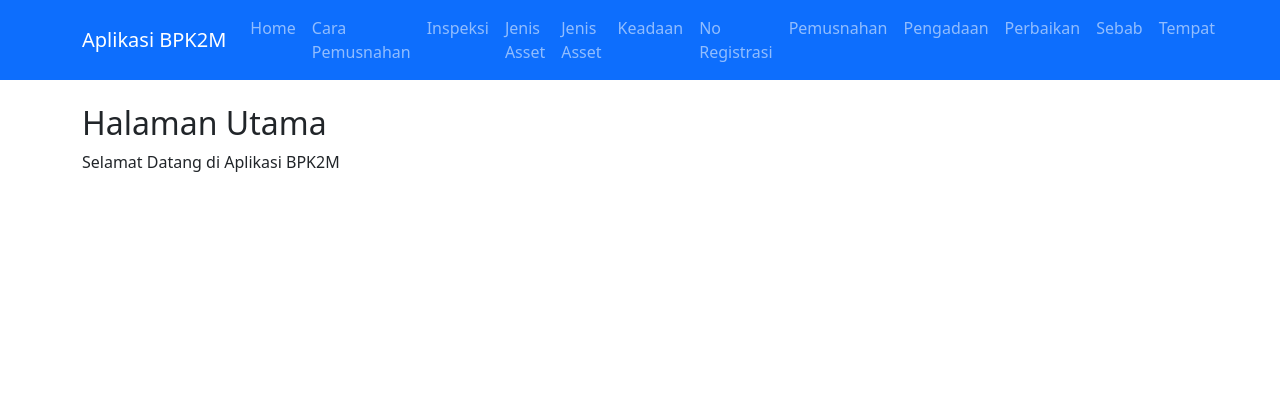
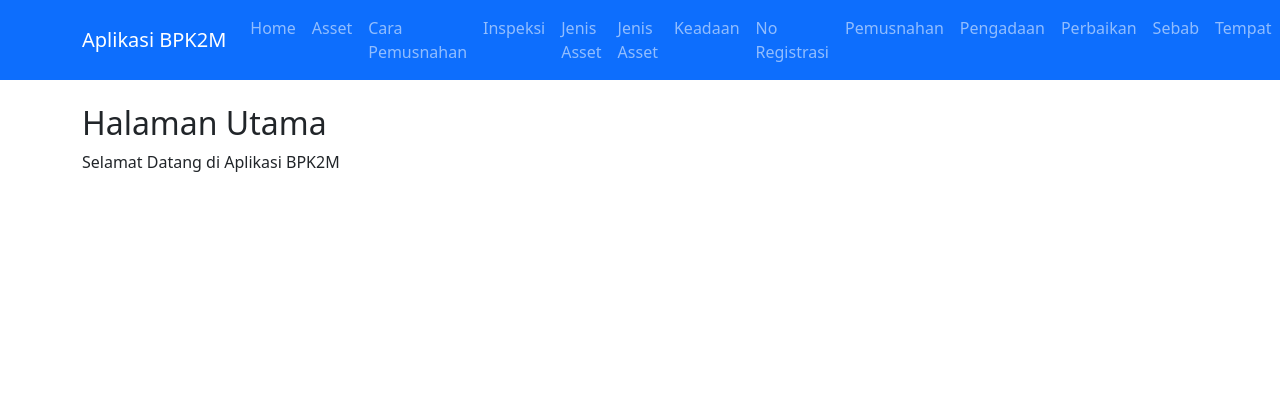
Before and after one commit to izankzoss/BPK2M, a PHP site: page /admin.php in a window 1280 px wide. Shown: the top 420 px of the page. Run offline with PHP 8.4, Linux system fonts and the light colour scheme; some libraries are stand-ins or nearby versions.

Commit message:
Update admin.php

```diff
--- a/admin.php
+++ b/admin.php
@@ -26,6 +26,9 @@ include "config/__config_database.php";
                 <ul class="navbar-nav mr-auto">
                     <li class="nav-item active">
                         <a class="nav-link" href="<?php echo base_url(); ?>">Home</a>
+                    </li>
+                    <li class="nav-item">
+                        <a class="nav-link <?php echo isset($_GET['target']) && $_GET['target'] == 'asset' ? "active" : ""; ?>" href="<?php echo base_url(); ?>admin.php?target=asset">Asset</a>
                     </li>
                     <li class="nav-item">
                         <a class="nav-link <?php echo isset($_GET['target']) && $_GET['target'] == 'cara' ? "active" : ""; ?>" href="<?php echo base_url(); ?>admin.php?target=cara_pemusnahan">Cara Pemusnahan</a>
```
